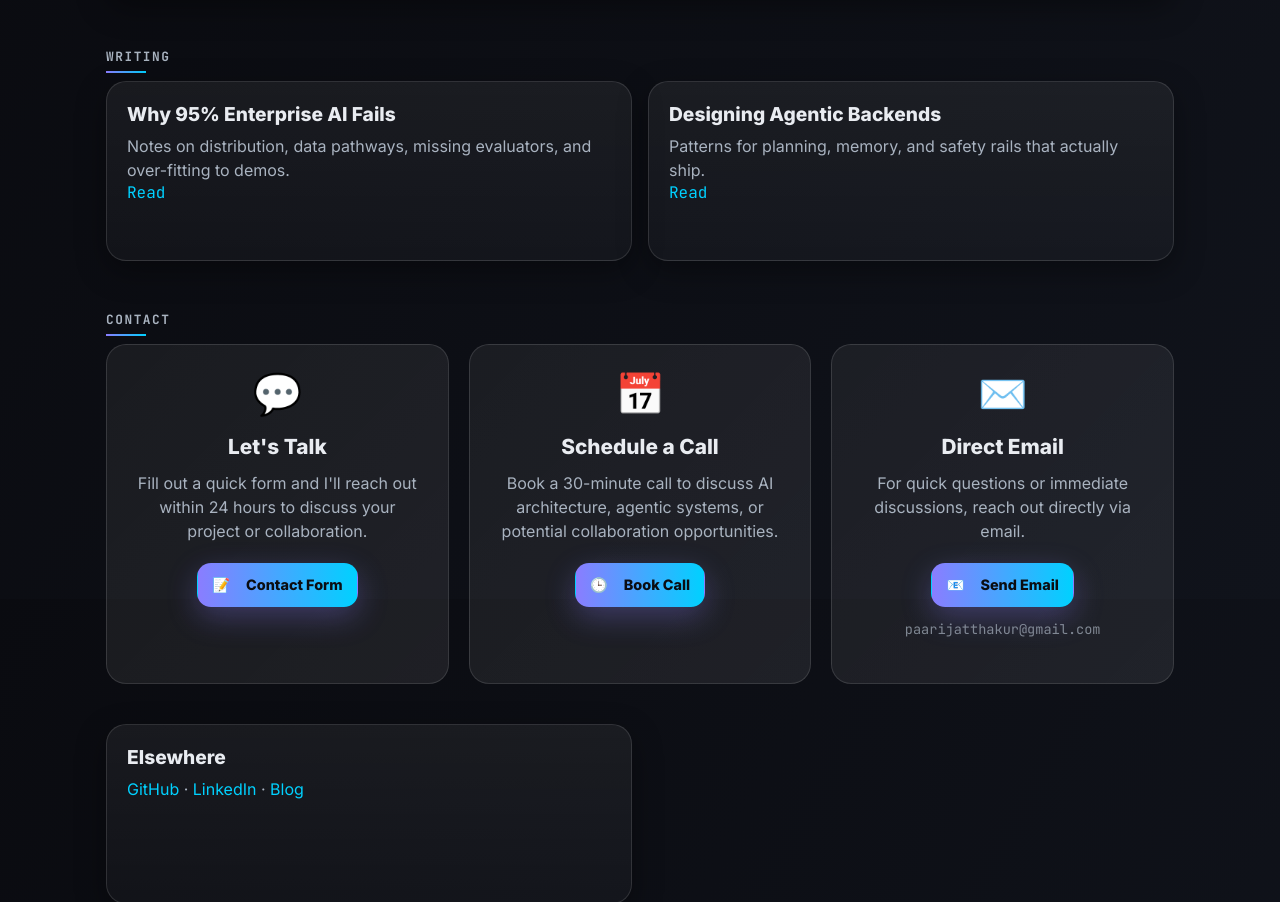
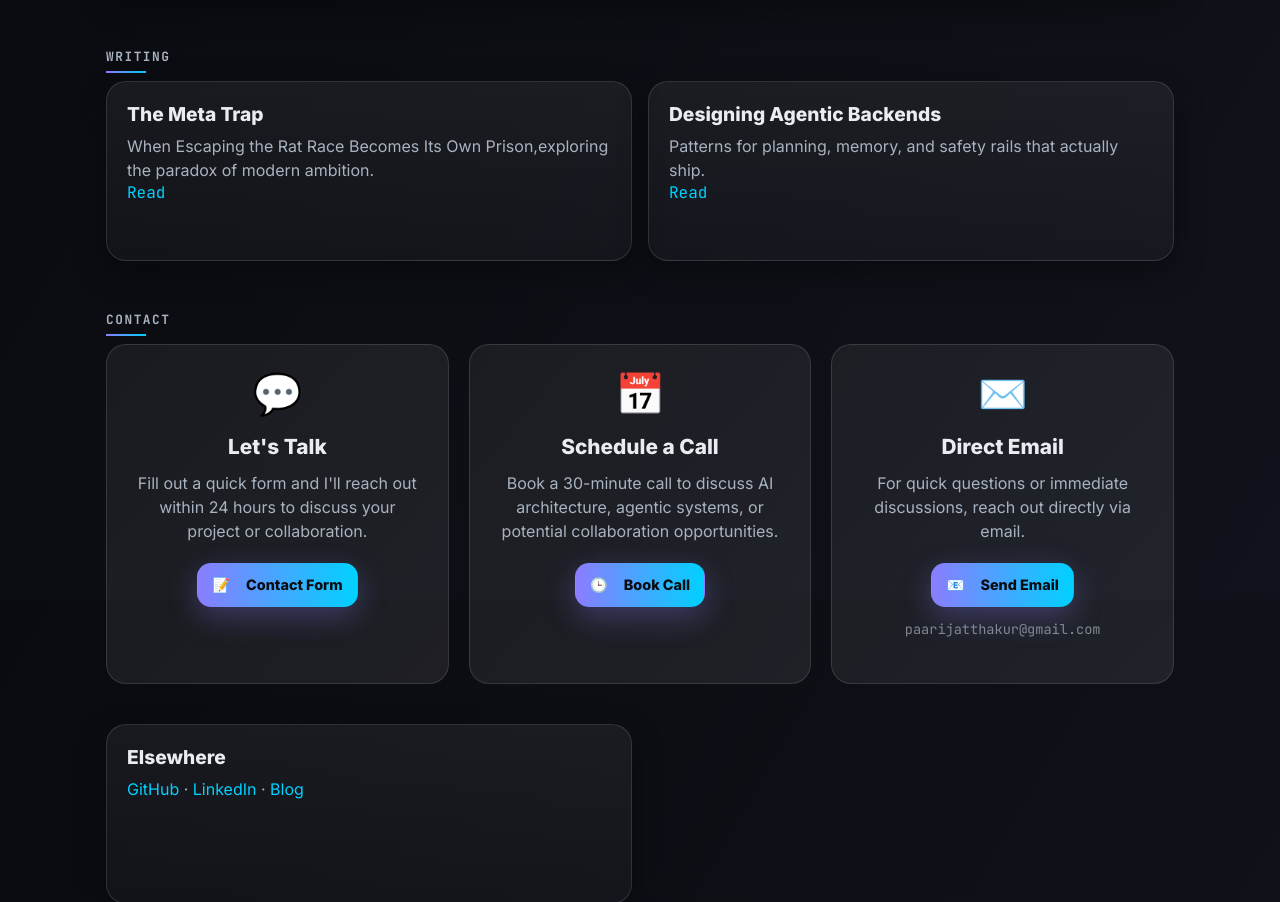
Before and after one commit to paarijat007/paarijat007.github.io, a plain HTML site: page index.html in a window 1280 px wide. Shown: the part 1001-1903 px from the top of the page. Drawn offline with Linux system fonts and the light colour scheme.

Commit message:
Update index.html

```diff
--- a/index.html
+++ b/index.html
@@ -600,9 +600,9 @@
     <h2 class="section-title mono" id="writing">Writing</h2>
     <section class="grid">
       <article class="tile panel fade-in" style="--index: 3">
-        <h3>Why 95% Enterprise AI Fails</h3>
-        <p>Notes on distribution, data pathways, missing evaluators, and over-fitting to demos.</p>
-        <a class="link mono" href="#" target="_blank">Read</a>
+        <h3>The Meta Trap</h3>
+        <p>When Escaping the Rat Race Becomes Its Own Prison,exploring the paradox of modern ambition.</p>
+        <a class="link mono" href="/cannot-escape.html" target="_blank">Read</a>
       </article>
       <article class="tile panel fade-in" style="--index: 4">
         <h3>Designing Agentic Backends</h3>
```
